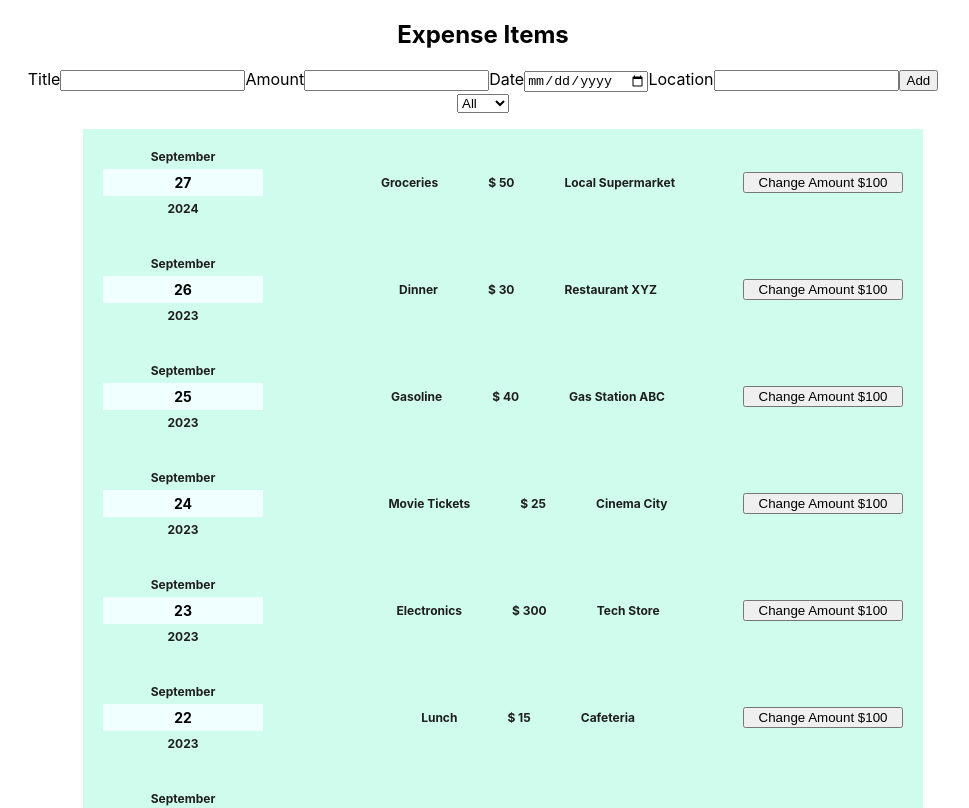
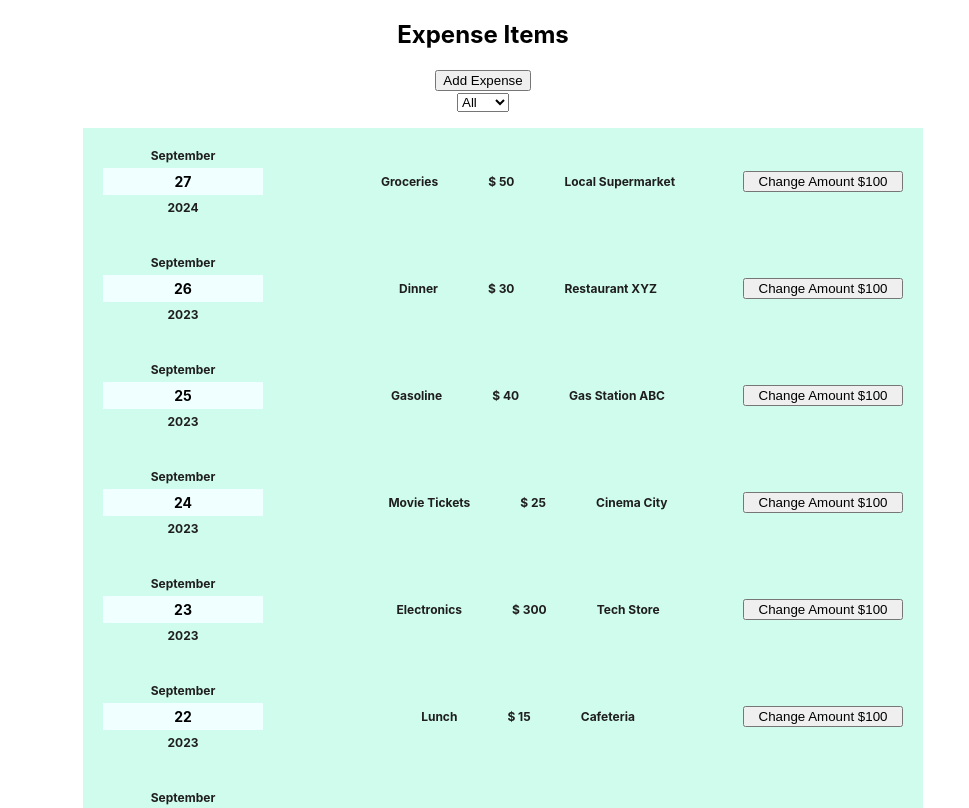
Before and after one commit to PushpendraKPal/react, a React (Create React App) app in the folder expense_tracker/: page / in a window 1280 px wide. Shown: the top 808 px of the page, without its empty margins (157-1126 px from the left). Built offline with nearby package versions, Linux system fonts and the light colour scheme.

Commit message:
add form show-hide functionality

```diff
--- a/expense_tracker/src/components/ExpenseForm.js
+++ b/expense_tracker/src/components/ExpenseForm.js
@@ -13,6 +13,11 @@ const ExpenseForm = (props) => {
     setDate("");
     setAmount("");
     setLocation("");
+    props.handleForm();
+  };
+
+  const handleCancel = () => {
+    props.handleForm();
   };
 
   return (
@@ -41,6 +46,7 @@ const ExpenseForm = (props) => {
         value={location}
         onChange={(e) => setLocation(e.target.value)}
       ></input>
+      <button onClick={handleCancel}>Cancel</button>
       <button type="submit">Add</button>
     </form>
   );
--- a/expense_tracker/src/components/expenseItem.js
+++ b/expense_tracker/src/components/expenseItem.js
@@ -70,6 +70,7 @@ const ExpenseItem = () => {
 
   const [data, setData] = useState([...expense]);
   const [filterVal, setFilVal] = useState("All");
+  const [formVal, setFormVal] = useState(false);
 
   let filteredData = data.filter((e) => {
     if (filterVal === "All") return true;
@@ -102,9 +103,21 @@ const ExpenseItem = () => {
     );
   }
 
+  const handleForm = () => {
+    setFormVal((prev) => !prev);
+  };
+
   return (
     <>
-      <ExpenseForm data={data} setData={setData}></ExpenseForm>
+      {formVal ? (
+        <ExpenseForm
+          data={data}
+          setData={setData}
+          handleForm={handleForm}
+        ></ExpenseForm>
+      ) : (
+        <button onClick={handleForm}>Add Expense</button>
+      )}
       <ExpenseFilter
         setFilVal={setFilVal}
         filterVal={filterVal}
```
